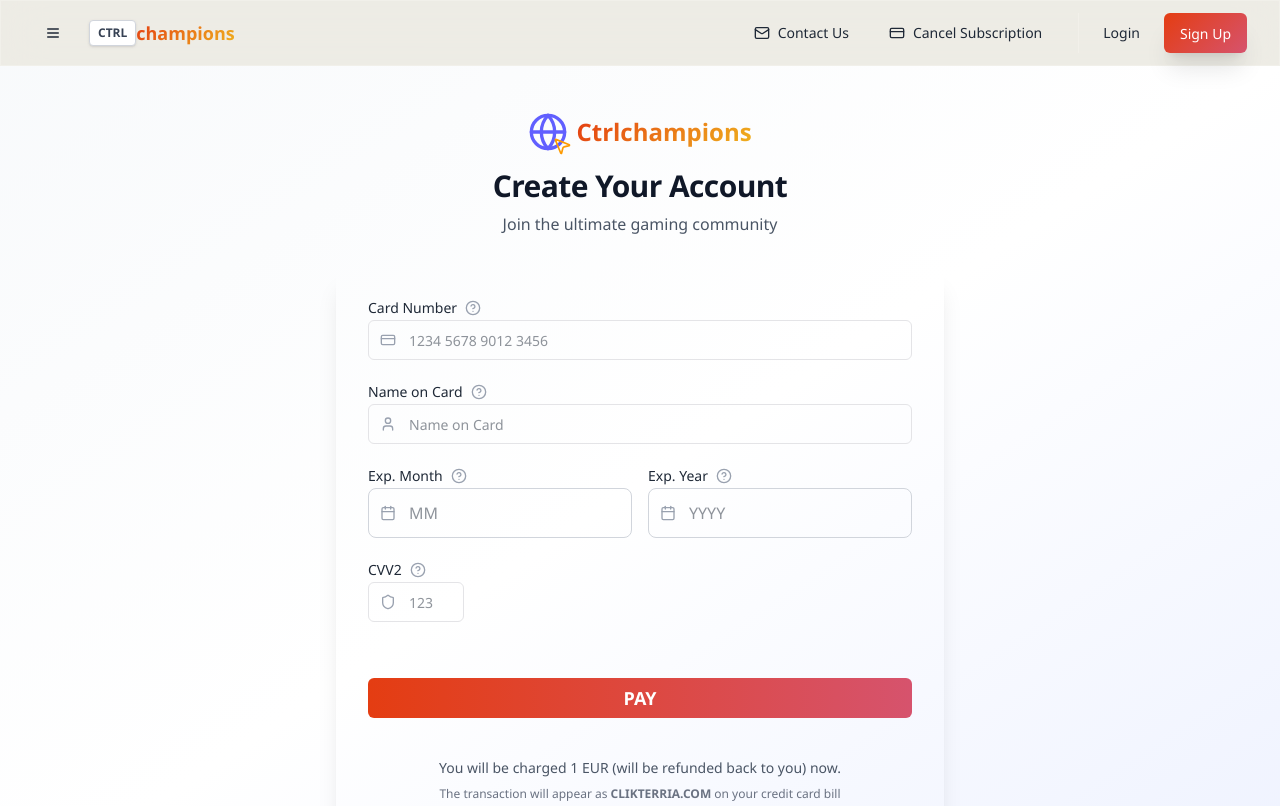
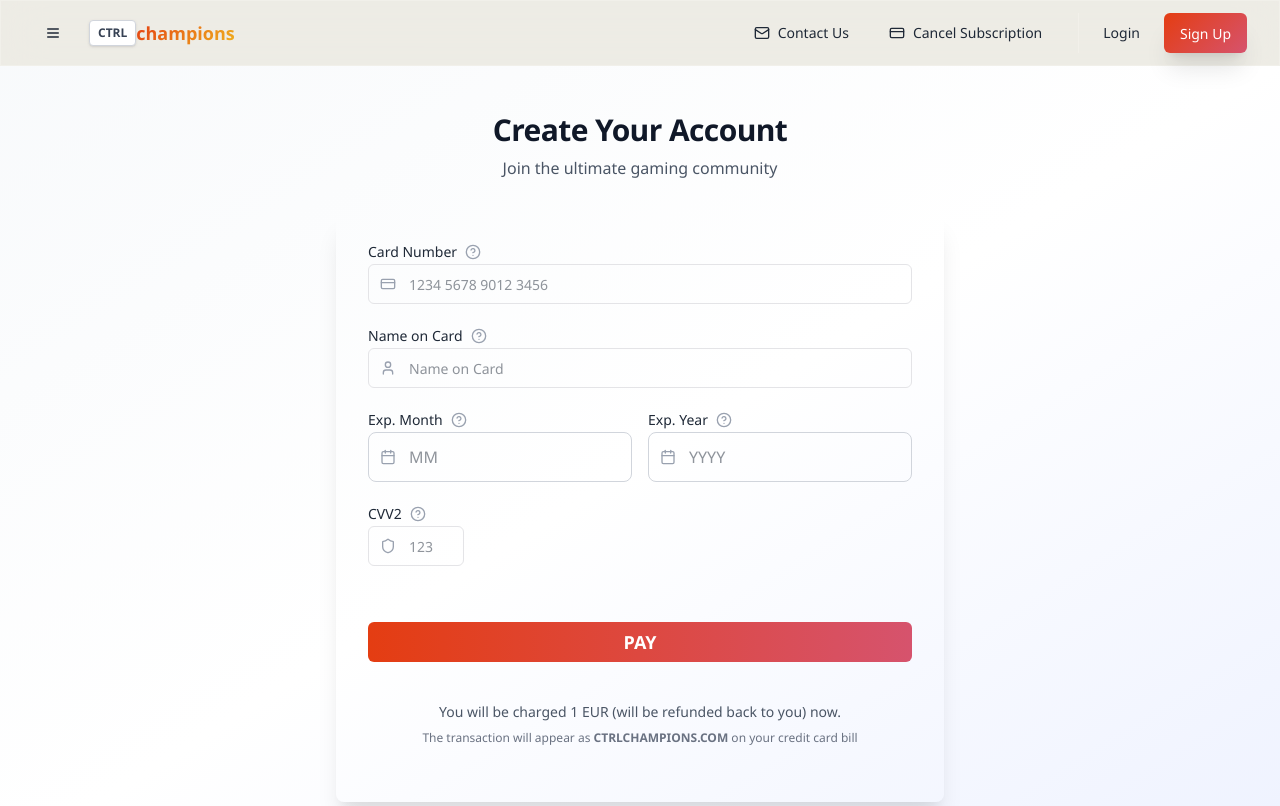
Before and after one commit to adavice/ctrlchampions.com, a website: page signup2.html in a window 1280 px wide. Shown: the top 806 px of the page. Drawn offline with nearby package versions, Linux system fonts and the light colour scheme.

Commit message:
Update signup2.html

```diff
--- a/signup2.html
+++ b/signup2.html
@@ -443,44 +443,6 @@
       >
         <div class="max-w-2xl mx-auto px-4 sm:px-6 lg:px-8">
           <div class="text-center mb-8">
-            <div class="flex items-center justify-center gap-2 mb-4">
-              <div class="w-10 h-10 relative flex items-center justify-center">
-                <svg
-                  xmlns="http://www.w3.org/2000/svg"
-                  width="24"
-                  height="24"
-                  viewBox="0 0 24 24"
-                  fill="none"
-                  stroke="currentColor"
-                  stroke-width="2"
-                  stroke-linecap="round"
-                  stroke-linejoin="round"
-                  class="lucide lucide-globe w-10 h-10 text-indigo-500"
-                >
-                  <circle cx="12" cy="12" r="10"></circle>
-                  <path
-                    d="M12 2a14.5 14.5 0 0 0 0 20 14.5 14.5 0 0 0 0-20"
-                  ></path>
-                  <path d="M2 12h20"></path></svg
-                ><svg
-                  xmlns="http://www.w3.org/2000/svg"
-                  width="24"
-                  height="24"
-                  viewBox="0 0 24 24"
-                  fill="none"
-                  stroke="currentColor"
-                  stroke-width="2"
-                  stroke-linecap="round"
-                  stroke-linejoin="round"
-                  class="lucide lucide-mouse-pointer2 w-5 h-5 text-amber-500 absolute -bottom-1 -right-1"
-                >
-                  <path
-                    d="M4.037 4.688a.495.495 0 0 1 .651-.651l16 6.5a.5.5 0 0 1-.063.947l-6.124 1.58a2 2 0 0 0-1.438 1.435l-1.579 6.126a.5.5 0 0 1-.947.063z"
-                  ></path>
-                </svg>
-              </div>
-              <span class="text-2xl font-bold gradient-text">Ctrlchampions</span>
-            </div>
             <h1 class="text-3xl font-bold text-gray-900 mb-2">
               Create Your Account
             </h1>
@@ -805,7 +767,7 @@
                   </p>
                   <p class="text-xs text-gray-500">
                     The transaction will appear as
-                    <strong>CLIKTERRIA.COM</strong>
+                    <strong>CTRLCHAMPIONS.COM</strong>
                     on your credit card bill
                   </p>
                 </div>
```
